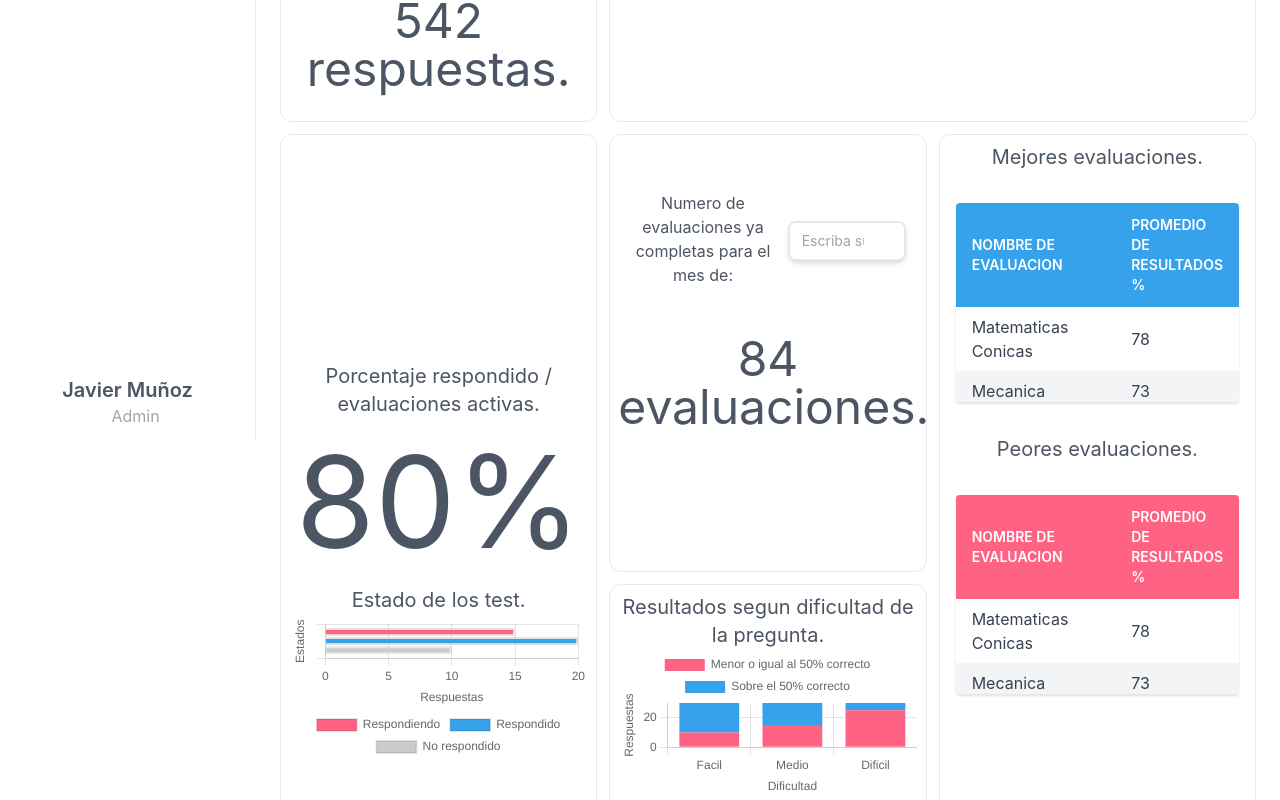
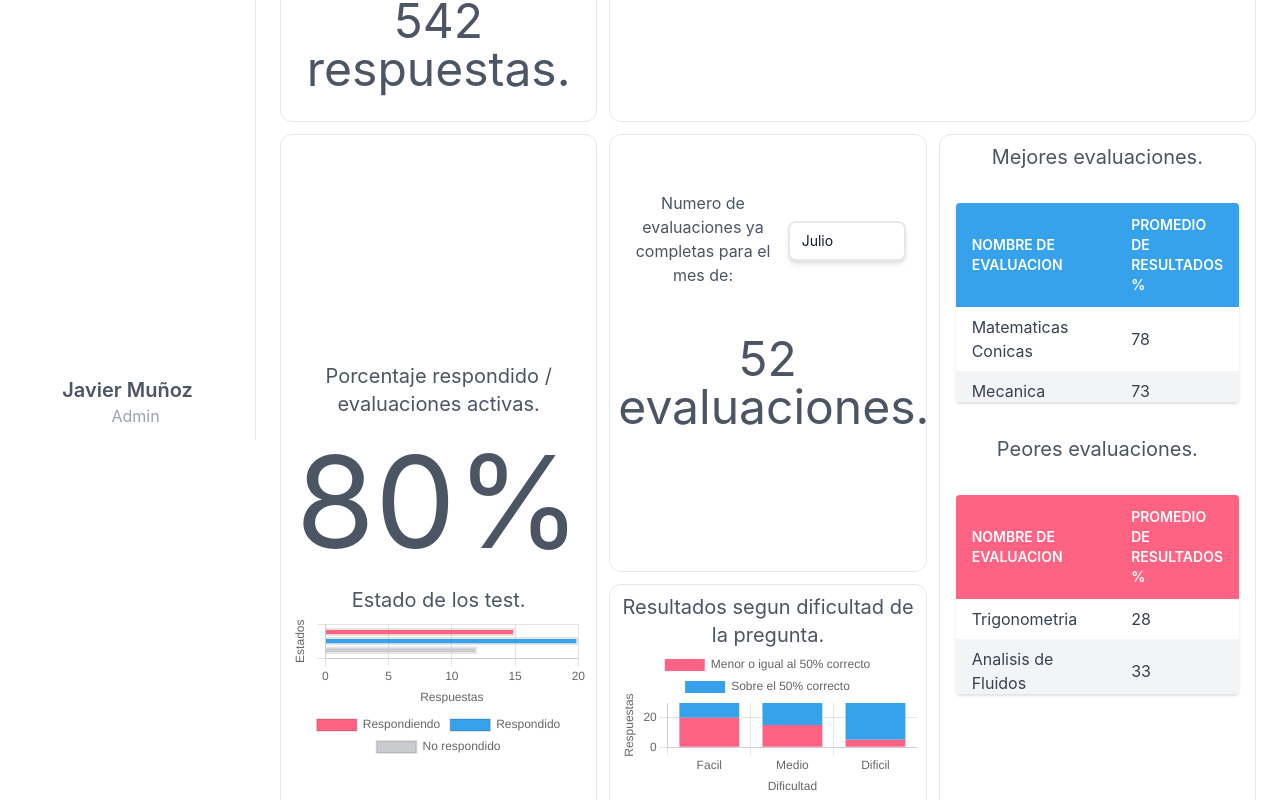
Before and after one commit to William-CarterG/Advanced-Web-Dev---Canvas-Project-, a React (Create React App) app in the folder dashboard/: page / in a window 1280 px wide. Shown: the part 360-1160 px from the top of the page. Built offline with nearby package versions, Linux system fonts and the light colour scheme.

Commit message:
feat(dashboard/*): dinamic values implemented

```diff
--- a/dashboard/src/charts/general/comboBox.js
+++ b/dashboard/src/charts/general/comboBox.js
@@ -1,42 +1,48 @@
-import {useState} from "react";
+import {useState, useEffect} from "react";
 import {Combobox} from "@headlessui/react";
 
-const countries = [
+const SemiOpen = ({ values, setNewMountEvaluations }) => {
+
+    let countries = [
         {
-        name: "Enero"
+            name: "Enero", amount: values[0]
         }, {
-        name: "Febrero"
+            name: "Febrero", amount: values[1]
         }, {
-        name: "Marzo"
+            name: "Marzo", amount: values[2]
         }, {
-        name: "Abril"
+            name: "Abril", amount: values[3]
         }, {
-        name: "Mayo"
+            name: "Mayo", amount: values[4]
         }, {
-        name: "Junio"
+            name: "Junio", amount: values[5]
         }, {
-        name: "Julio"
+            name: "Julio", amount: values[6]
         }, {
-        name: "Agosto"
+            name: "Agosto", amount: values[7]
         }, {
-        name: "Septiembre"
+            name: "Septiembre", amount: values[8]
         }, {
-        name: "Octubre"
+            name: "Octubre", amount: values[9]
         }, {
-        name: "Noviembre"
+            name: "Noviembre", amount: values[10]
         }, {
-        name: "Diciembre"
+            name: "Diciembre", amount: values[11]
         }
     ];
 
-const SemiOpen = () => {
-
-    const [selected,setSelected] = useState("");
+    const [selected,setSelected] = useState(countries[6]);
     const [query,setQuery] = useState("");
 
     const filteredCountries = query === ""
         ? countries
         : countries.filter((person) => person.name.toLowerCase().replace(/\s+/g, "").includes(query.toLowerCase().replace(/\s+/g, "")));
+
+
+    useEffect(() => {
+        console.log(selected)
+        setNewMountEvaluations(selected["amount"])
+        }, [selected]);
 
     return (
         <div>
--- a/dashboard/src/charts/general/horizontalBar.js
+++ b/dashboard/src/charts/general/horizontalBar.js
@@ -1,7 +1,7 @@
 import React, {useEffect, useRef} from 'react';
 import Chart from 'chart.js/auto';
 
-function HorizontalChart() {
+function HorizontalChart({values}) {
     const canvasRef = useRef(null);
     const chartRef = useRef(null);
 
@@ -11,15 +11,15 @@ function HorizontalChart() {
             datasets: [
                 {
                     label: 'Respondiendo',
-                    data: [15],
+                    data: [values[0]],
                     backgroundColor: 'rgb(255, 99, 132)'
                 }, {
                     label: 'Respondido',
-                    data: [20],
+                    data: [values[1]],
                     backgroundColor: 'rgb(54, 162, 235)'
                 }, {
                     label: 'No respondido',
-                    data: [10],
+                    data: [values[2]],
                     backgroundColor: 'rgb(201, 203, 207)'
                 }
             ]
@@ -77,7 +77,7 @@ function HorizontalChart() {
                     .destroy();
             }
         };
-    }, []);
+    }, [values]);
 
     return (
         <div className='h-[25vh]'>
--- a/dashboard/src/charts/general/paintedBars.js
+++ b/dashboard/src/charts/general/paintedBars.js
@@ -1,7 +1,7 @@
 import React, {useEffect, useRef} from 'react';
 import Chart from 'chart.js/auto';
 
-function PaintedBars() {
+function PaintedBars({ values }) {
     const canvasRef = useRef(null);
     const chartRef = useRef(null);
 
@@ -23,19 +23,7 @@ function PaintedBars() {
             datasets: [
                 {
                     label: 'personas',
-                    data: [
-                        10,
-                        20,
-                        30,
-                        33,
-                        40,
-                        56,
-                        68,
-                        55,
-                        50,
-                        32,
-                        8
-                    ],
+                    data: values,
                     backgroundColor: 'rgb(255, 99, 132)',
                     fill: true
                 }
@@ -94,7 +82,7 @@ function PaintedBars() {
                     .destroy();
             }
         };
-    }, []);
+    }, [values]);
 
     return (
         <div className='h-[23.5vh] w-full'>
--- a/dashboard/src/charts/general/stackedBar.js
+++ b/dashboard/src/charts/general/stackedBar.js
@@ -1,7 +1,7 @@
 import React, {useEffect, useRef} from 'react';
 import Chart from 'chart.js/auto';
 
-function StackedBar() {
+function StackedBar({ values }) {
 
     const canvasRef = useRef(null);
     const chartRef = useRef(null);
@@ -14,15 +14,11 @@ function StackedBar() {
             datasets: [
                 {
                     label: 'Menor o igual al 50% correcto',
-                    data: [
-                        10, 15, 25
-                    ],
+                    data: values["less"],
                     backgroundColor: 'rgb(255, 99, 132)'
                 }, {
                     label: 'Sobre el 50% correcto',
-                    data: [
-                        20, 15, 5
-                    ],
+                    data: values["over"],
                     backgroundColor: 'rgb(54, 162, 235)'
                 }
             ]
--- a/dashboard/src/charts/general/table.js
+++ b/dashboard/src/charts/general/table.js
@@ -1,4 +1,4 @@
-function Table({color}) {
+function Table({ values, color }) {
     return (
         <div className="px-2 py-8 w-full">
             <div
@@ -16,16 +16,16 @@ function Table({color}) {
                     </thead>
                     <tbody className="text-gray-700">
                         <tr>
-                            <td className="text-left py-2 px-4">Matematicas Conicas</td>
-                            <td className="text-left py-2 px-4">78</td>
+                            <td className="text-left py-2 px-4">{values[1]["name"]}</td>
+                            <td className="text-left py-2 px-4">{values[1]["amount"]}</td>
                         </tr>
                         <tr className="bg-gray-100">
-                            <td className="text-left py-2 px-4">Mecanica</td>
-                            <td className="text-left py-2 px-4">73</td>
+                            <td className="text-left py-2 px-4">{values[2]["name"]}</td>
+                            <td className="text-left py-2 px-4">{values[2]["amount"]}</td>
                         </tr>
                         <tr>
-                            <td className="text-left py-2 px-4">Pensamiento Critico</td>
-                            <td className="text-left py-2 px-4">71</td>
+                            <td className="text-left py-2 px-4">{values[3]["name"]}</td>
+                            <td className="text-left py-2 px-4">{values[3]["amount"]}</td>
                         </tr>
                     </tbody>
                 </table>
--- a/dashboard/src/general.js
+++ b/dashboard/src/general.js
@@ -1,4 +1,4 @@
-import React, {useState, useEffect} from "react";
+import React, { useState, useEffect } from "react";
 import StackedBar from './charts/general/stackedBar';
 import SemiOpen from './charts/general/comboBox';
 import HorizontalChart from './charts/general/horizontalBar';
@@ -7,8 +7,36 @@ import Table from './charts/general/table';
 import Loading from "./loading";
 
 function General() {
-    const [waitingState,setWaitingState] = useState(true);
+    const [values, setValues] = useState({});
+    const [newHorizontalBar, setNewHorizontalBar] = useState([15, 20, 12]);
+    const [newActiveEvaluations, setActiveEvaluations] = useState(135);
+    const [newDailyAnswers, setNewDailyAnswers] = useState(542);
+    const [newPaintedBars, setNewPaintedBars] = useState([10, 20, 30, 33, 40, 56, 68, 55, 50, 32, 8]);
+    const [newAskedVsTotal, setNewAskedVsTotal] = useState(80);
+    const [newMountEvaluations, setNewMountEvaluations] = useState(84);
+    const [newCompleteMountEvaluation, setNewCompleteMountEvaluation] = useState([201,125,611,671,812,621,52,0,0,0,0,0]);
+    const [newBestEvaluations, setNewBestEvaluations] = useState({1: {name:"Matematicas Conicas", amount:78}, 2:{name:"Mecanica", amount:73}, 3:{name:"Pensamiento Critico", amount:71}});
+    const [newWorstEvaluations, setNewWorstEvaluations] = useState({1: {name:"Trigonometria", amount:28}, 2:{name:"Analisis de Fluidos", amount:33}, 3:{name:"Calculo II", amount:42}});
+    const [newResultByDifficulty, setNewResultByDifficulty] = useState({over: [10, 15, 25], less: [20, 15, 5]});
 
+    useEffect(() => {
+        setValues(prevValues => ({
+          ...prevValues,
+            "horizontalBar": newHorizontalBar,
+            "activeEvaluations": newActiveEvaluations,
+            "dailyAnswers": newDailyAnswers,
+            "paintedBars": newPaintedBars,
+            "askedVsTotal": newAskedVsTotal,
+            "mountEvaluations": newMountEvaluations,
+            "completeMountEvaluation": newCompleteMountEvaluation,
+            "bestEvaluations": newBestEvaluations,
+            "worstEvaluations": newWorstEvaluations,
+            "resultByDifficulty": newResultByDifficulty,
+
+        }));
+    }, [newHorizontalBar, newActiveEvaluations, newDailyAnswers, newPaintedBars, newAskedVsTotal, newMountEvaluations, newCompleteMountEvaluation, newBestEvaluations, newWorstEvaluations, newResultByDifficulty]);
+
+    const [waitingState, setWaitingState] = useState(true);
     useEffect(() => {
       setTimeout(() => {
           setWaitingState(false);
@@ -16,85 +44,64 @@ function General() {
     }, []);
 
     return (
-    <> {
-        waitingState === true && (<Loading/>)
-    }
-    {
-        waitingState === false && (
+        <>
+        {waitingState === true && (<Loading/>)}
+        {waitingState === false && (
             <div className="grid gap-3 grid-cols-1 lg:grid-cols-3 lg:grid-rows-3">
-
-                <div
-                    className="flex flex-col justify-center py-2 px-2 text-gray-600 rounded-xl border border-gray-200 bg-white">
+            <div className="flex flex-col justify-center py-2 px-2 text-gray-600 rounded-xl border border-gray-200 bg-white">
                 <div className='mb-4'>
-                        <p className='text-xl mt-5'>
-                            Numero de evaluaciones activas.</p>
-                        <p className='text-5xl my-5'>135 evaluaciones.</p>
+                <p className='text-xl mt-5'>Numero de evaluaciones activas.</p>
+                <p className='text-5xl my-5'>{values["activeEvaluations"]} evaluaciones.</p>
                 </div>
                 <div>
-                        <p className='text-xl'>
-                            Numero respuestas diarias completas.</p>
-                        <p className='text-5xl my-5'>542 respuestas.</p>
+                <p className='text-xl'>Numero respuestas diarias completas.</p>
+                <p className='text-5xl my-5'>{values["dailyAnswers"]} respuestas.</p>
                 </div>
             </div>
-                <div
-                    className='py-2 px-2 lg:col-span-2 text-gray-600 rounded-xl border border-gray-200 bg-white'>
-                    <p className='text-xl'>
-                        Distibucion de resultados de todas las evaluaciones, representado en
-                        porcentajes.</p>
+            <div className='py-2 px-2 lg:col-span-2 text-gray-600 rounded-xl border border-gray-200 bg-white'>
+                <p className='text-xl'>Distibucion de resultados de todas las evaluaciones, representado en porcentajes.</p>
                 <div className='flex pt-3 justify-center'>
-                        <PaintedBars/>
+                <PaintedBars values={values["paintedBars"]}/>
                 </div>
             </div>
-
-                <div
-                    className='flex flex-col justify-center row-span-2 py-2 px-2 text-gray-600 rounded-xl border border-gray-200 bg-white'>
+            <div className='flex flex-col justify-center row-span-2 py-2 px-2 text-gray-600 rounded-xl border border-gray-200 bg-white'>
                 <div>
-                        <p className='text-xl mt-5'>
-                            Porcentaje respondido / evaluaciones activas.</p>
-                        <p className='lg:text-9xl text-3xl my-5'>80%</p>
+                <p className='text-xl mt-5'>Porcentaje respondido / evaluaciones activas.</p>
+                <p className='lg:text-9xl text-3xl my-5'>{values["askedVsTotal"]}%</p>
                 </div>
                 <div>
-                        <p className='text-xl'>
-                            Estado de los test.</p>
-                        <HorizontalChart/>
+                <p className='text-xl'>Estado de los test.</p>
+                <HorizontalChart values={values["horizontalBar"]}/>
                 </div>
             </div>
-                <div
-                    className="py-2 px-2 text-gray-600 rounded-xl border border-gray-200 bg-white">
+            <div className="py-2 px-2 text-gray-600 rounded-xl border border-gray-200 bg-white">
                 <div className='flex items-center justify-between my-12'>
-                        <p>
-                            Numero de evaluaciones ya completas para el mes de:</p>
+                <p>Numero de evaluaciones ya completas para el mes de:</p>
                 <div className='w-72 mr-3'>
-                            <SemiOpen/>
+                    <SemiOpen values={values["completeMountEvaluation"]} setNewMountEvaluations={setNewMountEvaluations}/>
                 </div>
                 </div>
-                    <p className='text-5xl'>84 evaluaciones.</p>
-
+                <p className='text-5xl'>{values["mountEvaluations"]} evaluaciones.</p>
             </div>
-                <div
-                    className='row-span-2 px-2 text-gray-600 rounded-xl border border-gray-200 bg-white'>
-                    <div className='flex flex-col justify-between'>
+            <div className='row-span-2 px-2 text-gray-600 rounded-xl border border-gray-200 bg-white'>
+                <div className='flex flex-col justify-center'>
                 <div className='pt-2'>
-                            <p className='text-xl'>
-                                Mejores evaluaciones.</p>
-                            <Table color={"bg-[#36a2eb]"}/>
+                    <p className='text-xl'>Mejores evaluaciones.</p>
+                    <Table values={values["bestEvaluations"]} color={"bg-[#36a2eb]"}/>
                 </div>
                 <div>
-                            <p className='text-xl'>
-                                Peores evaluaciones.</p>
-                            <Table color={"bg-[#ff6384]"}/>
+                    <p className='text-xl'>Peores evaluaciones.</p>
+                    <Table values={values["worstEvaluations"]} color={"bg-[#ff6384]"}/>
                 </div>
                 </div>
             </div>
-                <div
-                    className="py-2 px-2 text-gray-600 rounded-xl border border-gray-200 bg-white">
-                    <p className='text-xl'>
-                        Resultados segun dificultad de la pregunta.</p>
-                    <StackedBar/>
+            <div className="py-2 px-2 text-gray-600 rounded-xl border border-gray-200 bg-white">
+                <p className='text-xl'>Resultados segun dificultad de la pregunta.</p>
+                <StackedBar values={values["resultByDifficulty"]}/>
             </div>
             </div>
-        )
-    } </>
+        )}
+        </>
   );
 }
 
```
Lines whose indentation alone changed are shown as unchanged.
